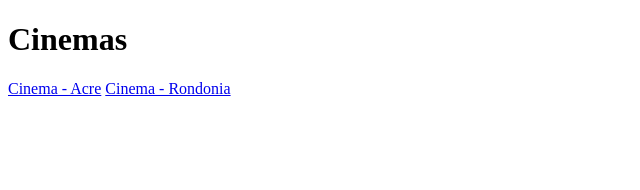
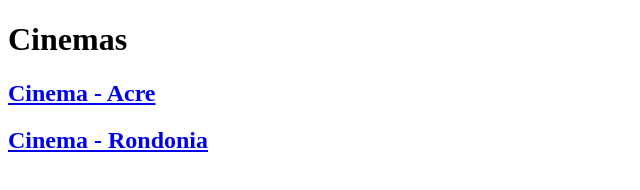
Before and after one commit to vitor-gblop/cinema-web-academy, a plain HTML site: page index.html in a window 1280 px wide. Shown: the whole page, without its empty margins (0-640 px from the left). Drawn offline with Linux system fonts and the light colour scheme.

Commit message:
links com h2

```diff
--- a/index.html
+++ b/index.html
@@ -7,7 +7,7 @@
 </head>
 <body>
     <h1>Cinemas</h1>
-    <a href="./estados/ac.html">Cinema - Acre</a>
-    <a href="./estados/ro.html">Cinema - Rondonia</a>
+    <h2><a href="./estados/ac.html">Cinema - Acre</a></h2>
+    <h2><a href="./estados/ro.html">Cinema - Rondonia</a></h2>
 </body>
 </html>
```
